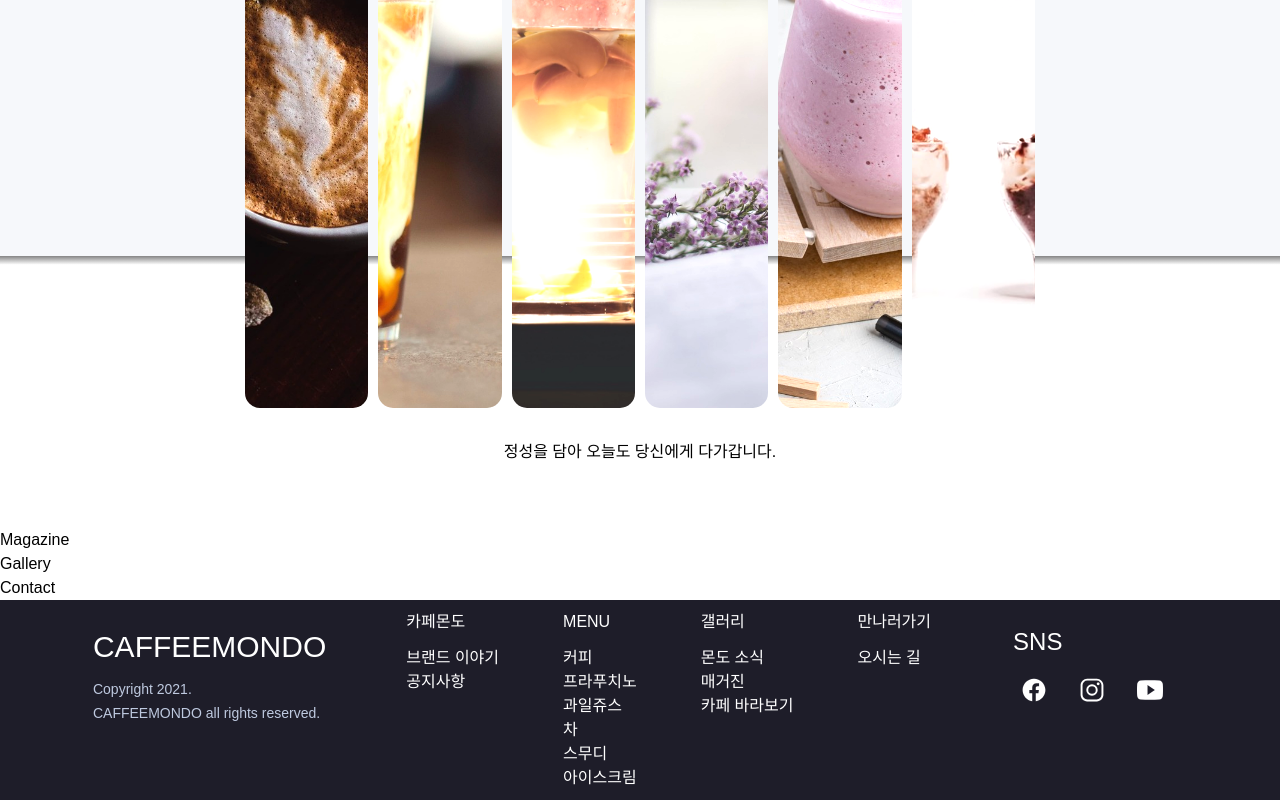
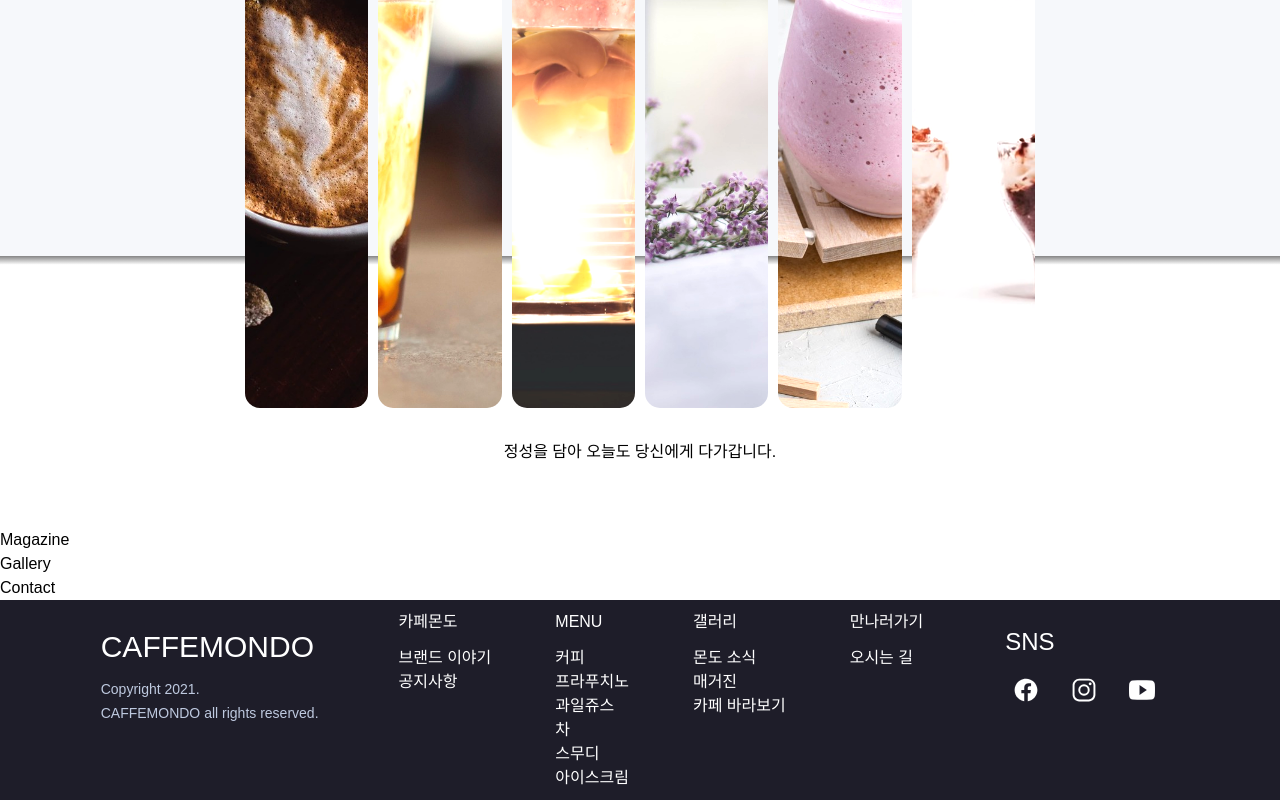
Before and after one commit to swpark907/cafe_mondo, a React (Create React App) app: page / in a window 1280 px wide. Shown: the part 1980-2780 px from the top of the page. Built offline with nearby package versions, Linux system fonts and the light colour scheme.

Commit message:
fix typo

```diff
--- a/src/components/Footer/Footer.jsx
+++ b/src/components/Footer/Footer.jsx
@@ -10,10 +10,10 @@ const Footer = () => {
   return (
     <div className="app__footer">
       <div className="app__footer__info">
-        <h3>CAFFEEMONDO</h3>
+        <h3>CAFFEMONDO</h3>
         <p>
           Copyright 2021. <br />
-          CAFFEEMONDO all rights reserved.
+          CAFFEMONDO all rights reserved.
         </p>
       </div>
       <div>
```
